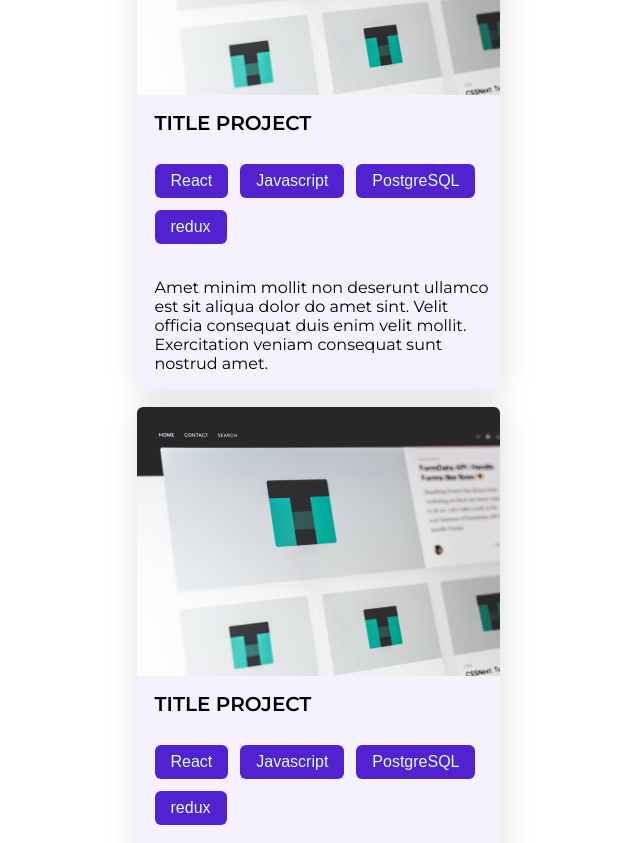
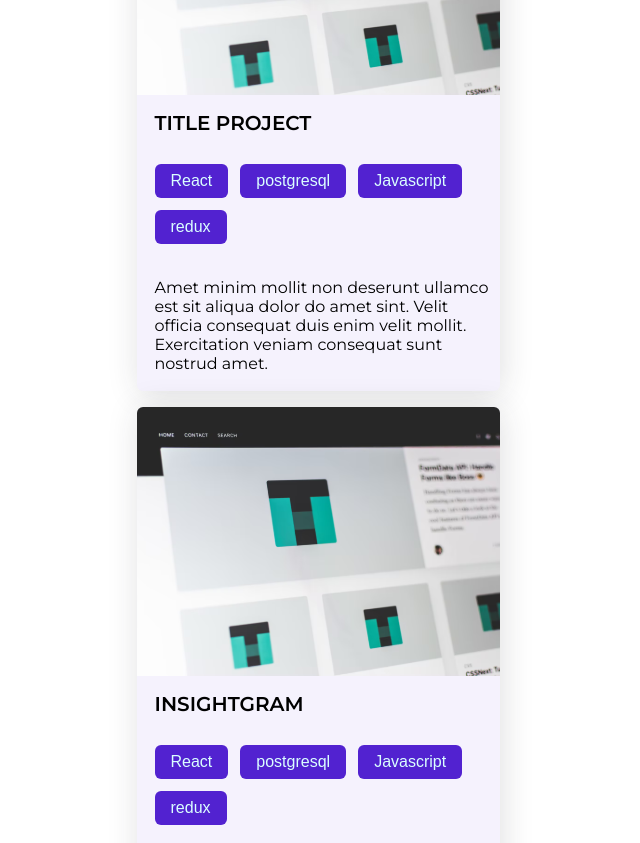
Before and after one commit to amirazarafrooz/myportfolio, a React (Vite) app: page / in a window 1280 px wide. Shown: the part 1657-2500 px from the top of the page, without its empty margins (322-962 px from the left). Built offline with nearby package versions, Linux system fonts and the light colour scheme.

Commit message:
fix: change cardproject logic and add data file

```diff
--- a/src/components/Cardproject.jsx
+++ b/src/components/Cardproject.jsx
@@ -1,19 +1,17 @@
 import React from 'react';
 import { Button } from './Button';
 
-export const Cardproject = () => {
+
+export const Cardproject = ({imgLink , title , tags , caption}) => {
+    console.log({tags});
     return (
         <div className='cardproject__container'>
-            <img src='../src/images/image.svg'></img>
-            <h3>TITLE PROJECT</h3>
-
+            <img src={imgLink}></img>
+            <h3>{title}</h3>
             <div className='cardproject__tags'>
-                <Button value="React" cssClass="tag__btn" ></Button>
-                <Button value="Javascript" cssClass="tag__btn" ></Button>
-                <Button value="PostgreSQL" cssClass="tag__btn" ></Button>
-                <Button value="redux" cssClass="tag__btn" ></Button>
-             </div>
-            <p>Amet minim mollit non deserunt ullamco est sit aliqua dolor do amet sint. Velit officia consequat duis enim velit mollit. Exercitation veniam consequat sunt nostrud amet.</p>
+            {tags.map(({tech}) => <Button value={tech} cssClass="tag__btn"/>)}
+            </div>
+            <p>{caption}</p>
         </div>
     );
 };
--- a/src/components/ProjectsSection.jsx
+++ b/src/components/ProjectsSection.jsx
@@ -1,15 +1,18 @@
 import React from 'react';
 import { Cardproject, Button } from '../components';
+import { myprojects } from '../data/Project-data';
 
 
 export const ProjectsSection = () => {
     return (
         <div className='projectssection__container'>
             <h2>Projects</h2>
-            <Cardproject />
-            <Cardproject />
+
+            <div className="productList">
+          {myprojects.filter(({id}) => id<2)
+          .map(({title,imgLink,tags,caption}) => <Cardproject title={title} tags={tags} caption={caption} imgLink={imgLink}/>)}
+        </div>
             <Button value="SEE ALL PROJECTS" cssClass="wide__btn" url="/projectspage"></Button>
-
         </div>
     );
 };
--- /dev/null
+++ b/src/data/Project-data.js
@@ -0,0 +1,17 @@
+export const myprojects = [
+    {
+      id: 0,
+      title: "TITLE PROJECT",
+      imgLink: "../src/images/image.svg",
+      tags : [{tech:'React'},{tech:'postgresql'},{tech:'Javascript'},{tech:'redux'}],
+        caption:"Amet minim mollit non deserunt ullamco est sit aliqua dolor do amet sint. Velit officia consequat duis enim velit mollit. Exercitation veniam consequat sunt nostrud amet.",
+    },
+
+    {
+      id: 1,
+      title: "INSIGHTGRAM",
+      tags : [{tech:'React'},{tech:'postgresql'},{tech:'Javascript'},{tech:'redux'}],
+      imgLink: "../src/images/image.svg",
+      caption : "Amet minim mollit non deserunt ullamco est sit aliqua dolor do amet sint. Velit officia consequat duis enim velit mollit. Exercitation veniam consequat sunt nostrud amet."
+    }
+]
```
Also changed, not shown: src/components/ProjectsPage.jsx (line endings or trailing spaces).
